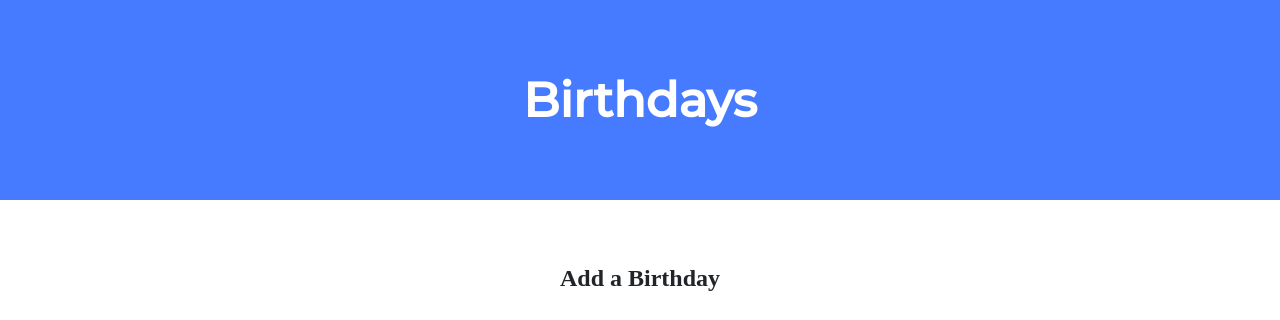
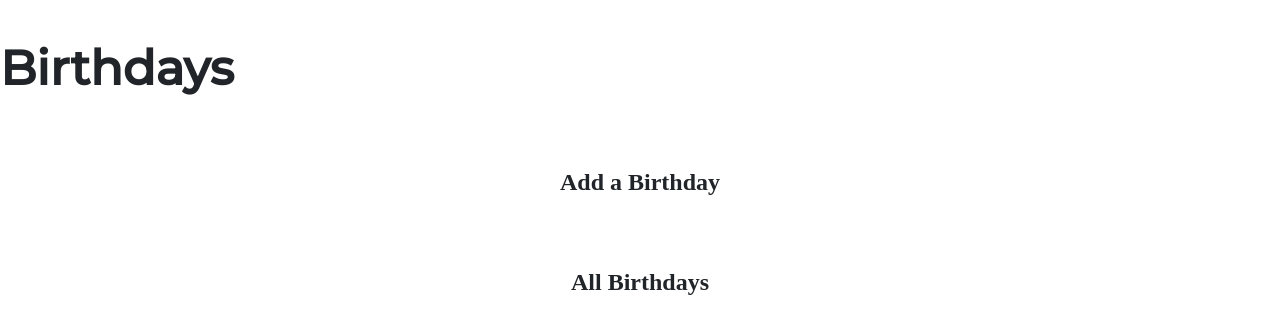
Before and after one commit to MdTs121220/csx50, a Flask app: page / in a window 1280 px wide. Shown: the top 320 px of the page. Run offline with Flask 2, Linux system fonts and the light colour scheme; some libraries are stand-ins or nearby versions.

Commit message:
Wed, Feb 1, 2023, 6:37 PM +09:00

```diff
--- a/birthdays/static/styles.css
+++ b/birthdays/static/styles.css
@@ -17,7 +17,7 @@ body {
     width: 90%;
 }
 
-.header {
+.jumbotron {
     background-color: #477bff;
     color: #fff;
     margin-bottom: 2rem;
```
